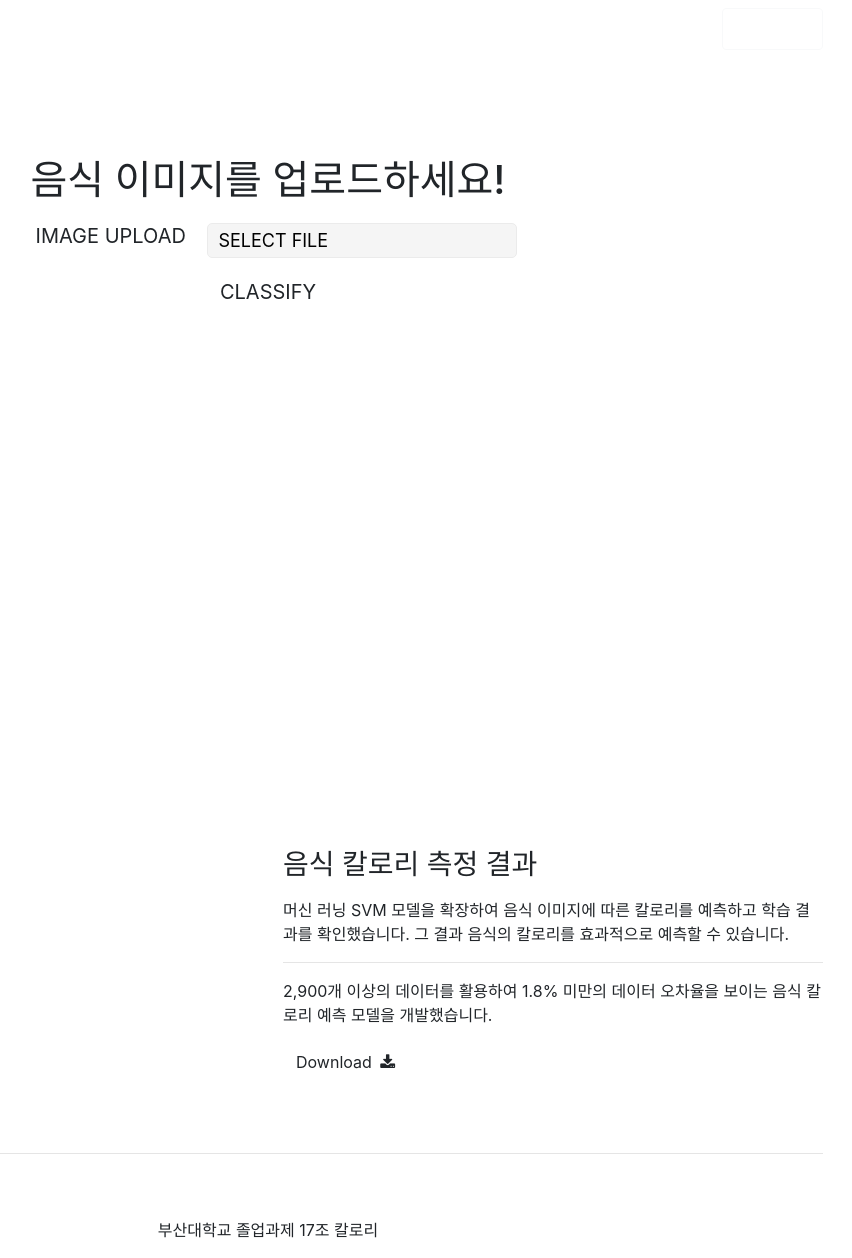
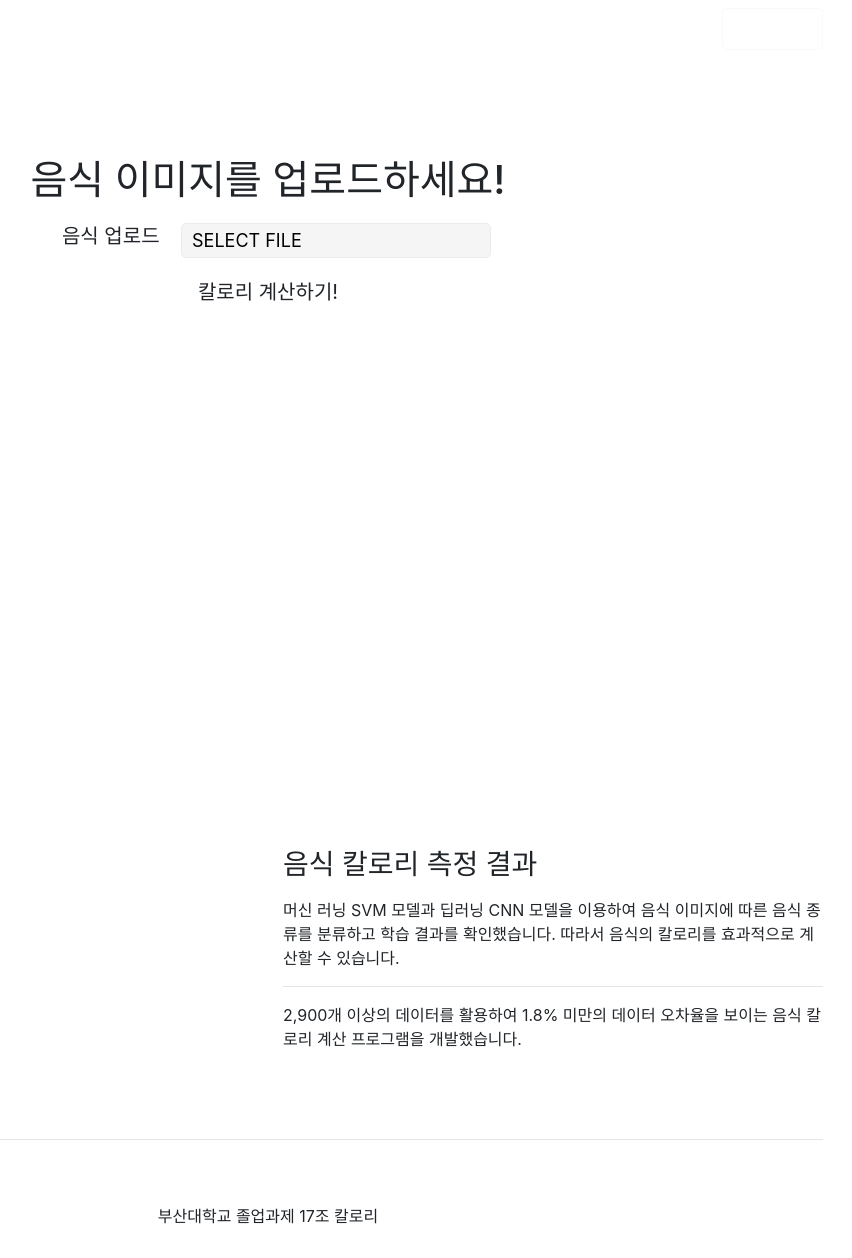
Before and after one commit to tosiktoya/calculate-calories, a Flask app: page / in a window 1280 px wide. Shown: the whole page, without its empty margins (372-1224 px from the left). After the commit the page ends 1224 px from the top, so only its background shows below. Run offline with Flask 2, Linux system fonts and the light colour scheme; some libraries are stand-ins or nearby versions.

Commit message:
Update upload.html

```diff
--- a/templates/upload.html
+++ b/templates/upload.html
@@ -10,7 +10,7 @@
 
   <meta http-equiv="x-ua-compatible" content="ie=edge">
 
-    <title>음식 칼로리 측정 프로그램</title>
+    <title>음식 칼로리 계산 프로그램</title>
 
 
     <!-- Font Awesome -->
@@ -173,11 +173,11 @@
             <h1>음식 이미지를 업로드하세요!</h1>
               <form method ='post' enctype=multipart/form-data>
               <div class='filebox'>
-                <label for='upload_file' class="btn btn-outline-white btn-lg">IMAGE UPLOAD</label>
+                <label for='upload_file' class="btn btn-outline-white btn-lg">음식 업로드</label>
                 <input type='file' id='upload_file' name='file'>
                   <input class="upload-name" value="SELECT FILE" accept=".png, .jpeg, .jpg" multiple>
               </div>
-              <p> <input type='submit' value='CLASSIFY' class="btn btn-outline-white btn-lg"> </p>
+              <p> <input type='submit' value='칼로리 계산하기!' class="btn btn-outline-white btn-lg"> </p>
 
               </form>
            </div>
@@ -210,7 +210,7 @@
 
             <h3 class="h3 mb-3">음식 칼로리 측정 결과</h3>
 
-            <p>머신 러닝 SVM 모델을 확장하여 음식 이미지에 따른 칼로리를 예측하고 학습 결과를 확인했습니다. 그 결과 음식의 칼로리를 효과적으로 예측할 수 있습니다.</p>
+            <p>머신 러닝 SVM 모델과 딥러닝 CNN 모델을 이용하여 음식 이미지에 따른 음식 종류를 분류하고 학습 결과를 확인했습니다. 따라서 음식의 칼로리를 효과적으로 계산할 수 있습니다.</p>
               {% if img %}
                   <div>
                       <table class="b">
@@ -233,15 +233,10 @@
               {% endif %}
             <hr>
 
-            <p>2,900개 이상의 데이터를 활용하여 1.8% 미만의 데이터 오차율을 보이는 음식 칼로리 예측 모델을 개발했습니다.
+            <p>2,900개 이상의 데이터를 활용하여 1.8% 미만의 데이터 오차율을 보이는 음식 칼로리 계산 프로그램을 개발했습니다.
 
             </p>
 
-            <a target="_blank" href="Bootstrap-4-templates-master (1).zip" class="btn btn-grey btn-md">Download
-
-              <i class="fa fa-download ml-1"></i>
-
-            </a>
 
           </div>
 
```
